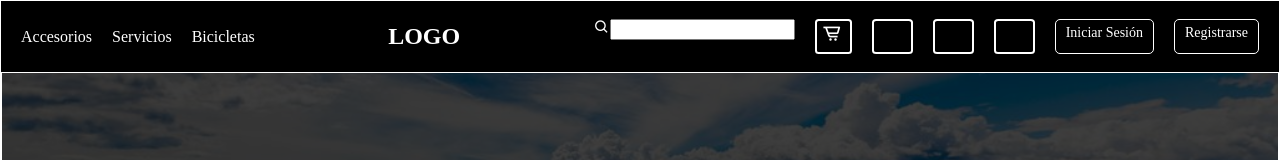
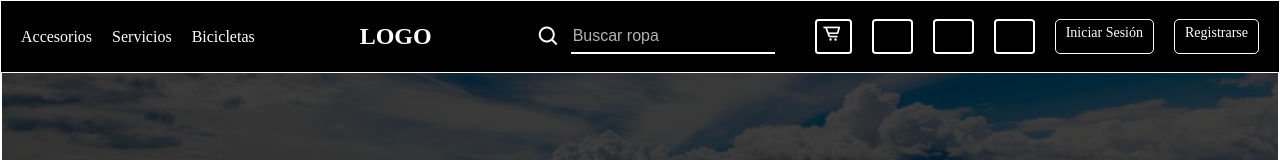
Before and after one commit to Danieldd96/Proyecto_Final, a React (Vite) app in the folder frontend/: page /home in a window 1280 px wide. Both pictures are taken after a click on the icon 786 px from the left and 27 px from the top of the page. Shown: the top 160 px of the page. Built offline with nearby package versions, Linux system fonts and the light colour scheme; some icons are missing.

Commit message:
creacion de nuevos estilos para la navbar junto con una funcion que cambiar entre varios placeholders

```diff
--- a/frontend/src/components/navbar.jsx
+++ b/frontend/src/components/navbar.jsx
@@ -1,9 +1,20 @@
-import React, { useState } from 'react';
+import React, { useState,useEffect } from 'react';
 import '../styles/navbar.css';
 
 const Navbar = () => {
     const [consulta, setConsulta] = useState('');
     const [mostrarbusqueda, setmostrarbusqueda] = useState(false); // Estado para mostrar y ocultar input de búsqueda
+    const [placeholder, setPlaceholder] = useState(0);
+
+
+    const placeholders = [
+        "Buscar bicicletas",
+        "Buscar piezas",
+        "Buscar herramientas",
+        "Buscar nutrición",
+        "Buscar ropa",
+        "Buscar partes"
+    ];
 
     const Mostrarbuscador = () => {
         setmostrarbusqueda(!mostrarbusqueda);
@@ -19,6 +30,14 @@ const Navbar = () => {
             alert(`Buscando: ${consulta}`);
         }
     };
+
+    useEffect(() => {
+        const interval = setInterval(() => {
+            setPlaceholder((prevIndex) => (prevIndex + 1) % placeholders.length);
+        }, 2000);
+        return () => clearInterval(interval);
+    }, []);
+
     return (
         <nav className="navbar">
             <div className="navbarIzquierdo">
@@ -39,6 +58,7 @@ const Navbar = () => {
                             type="text"
                             className="search-input"
                             value={consulta}
+                            placeholder={placeholders[placeholder]}
                             onChange={(e) => setConsulta(e.target.value)}
                             onKeyDown={inputEnter}
                         />
--- a/frontend/src/styles/navbar.css
+++ b/frontend/src/styles/navbar.css
@@ -98,3 +98,40 @@
     background-color: white;
     color: black;
 }
+
+.search-container {
+    position: relative;
+    display: flex;
+    align-items: center;
+    margin-right: 20px;
+}
+
+.search-icon {
+    font-size: 24px;
+    color: white;
+    cursor: pointer;
+    transition: color 0.3s ease;
+}
+
+.search-icon:hover {
+    color: gray;
+}
+
+.search-input {
+    width: 200px;
+    opacity: 1;
+    height: 30px;
+    border: none;
+    outline: none;
+    background-color: transparent;
+    border-bottom: 2px solid white;
+    color: white;
+    font-size: 16px;
+    margin-left: 10px;
+    transition: width 0.3s ease, opacity 0.3s ease;
+}
+
+.search-input::placeholder {
+    color: white;
+    opacity: 0.7;
+}
```
